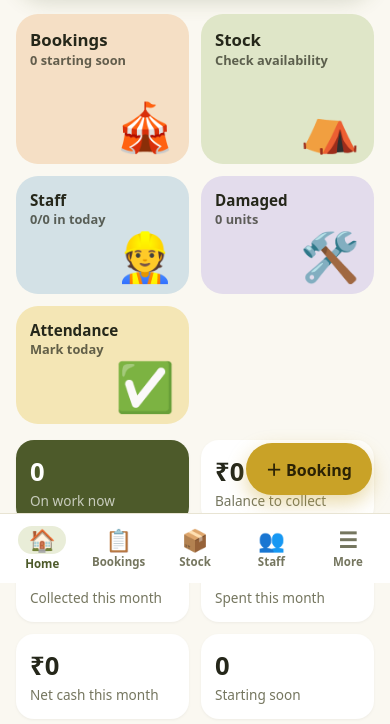
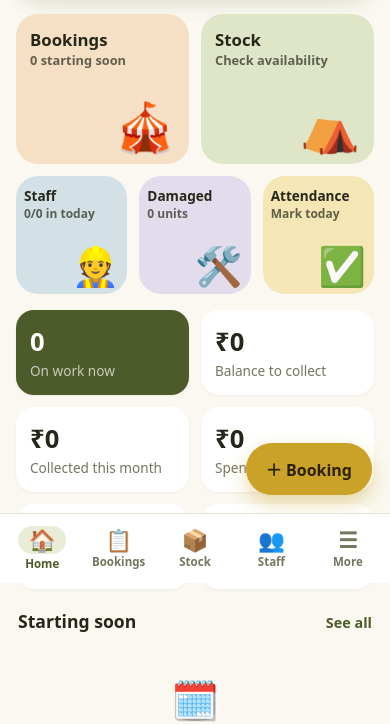
Before and after one commit to narendra6166/rental_shop_experiment, a Flask app: page / in a window 390 px wide. Shown: the part 261-985 px from the top of the page. Run offline with Flask 3, Linux system fonts and the light colour scheme; data that the repository does not hold is empty.

Commit message:
Keep dashboard shortcuts in one row on mobile
Co-authored-by: Copilot <223556219+Copilot@users.noreply.github.com>

```diff
--- a/static/style.css
+++ b/static/style.css
@@ -39,7 +39,7 @@ a.card:active { transform: scale(.99); }
 .section { display: flex; justify-content: space-between; align-items: baseline; margin: 20px 2px 10px; }
 .section h2 { font-size: 1.1rem; }
 .section a { color: var(--primary); font-size: .9rem; font-weight: 600; }
-.tiles { display: grid; grid-template-columns: repeat(6, 1fr); gap: 12px; margin-top: 18px; }
+.tiles { display: grid; grid-template-columns: repeat(6, minmax(0, 1fr)); gap: 12px; margin-top: 18px; }
 .tile { border-radius: 22px; padding: 14px; min-height: 118px; position: relative; overflow: hidden;
   display: flex; flex-direction: column; justify-content: space-between; font-weight: 700; font-size: 1.05rem; }
 .tile .emoji { font-size: 3rem; align-self: flex-end; line-height: 1; }
@@ -161,7 +161,9 @@ table.lines tr.total td { font-weight: 800; border-top: 2px solid var(--ink); }
 @media (max-width: 400px) {
   .grid2 { grid-template-columns: minmax(0, 1fr); }
   .seg { grid-template-columns: repeat(2, minmax(0, 1fr)); }
-  .tiles .small { grid-column: span 3; }
+  .tile.small { padding: 10px 8px; font-size: .85rem; overflow-wrap: anywhere; }
+  .tile.small .count { font-size: .75rem; }
+  .tile.small .emoji { font-size: 2.4rem; }
 }
 
 @media print {
```
